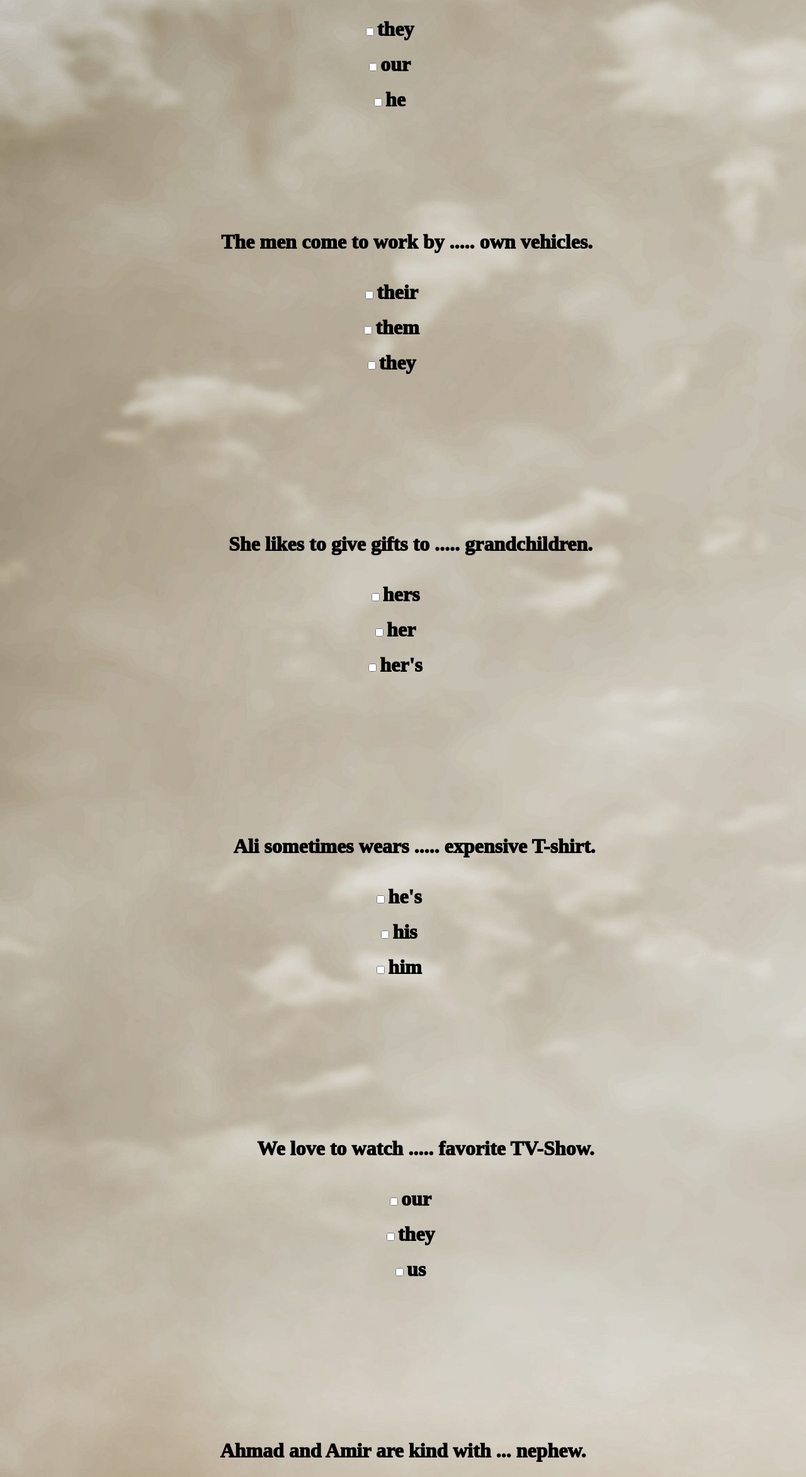
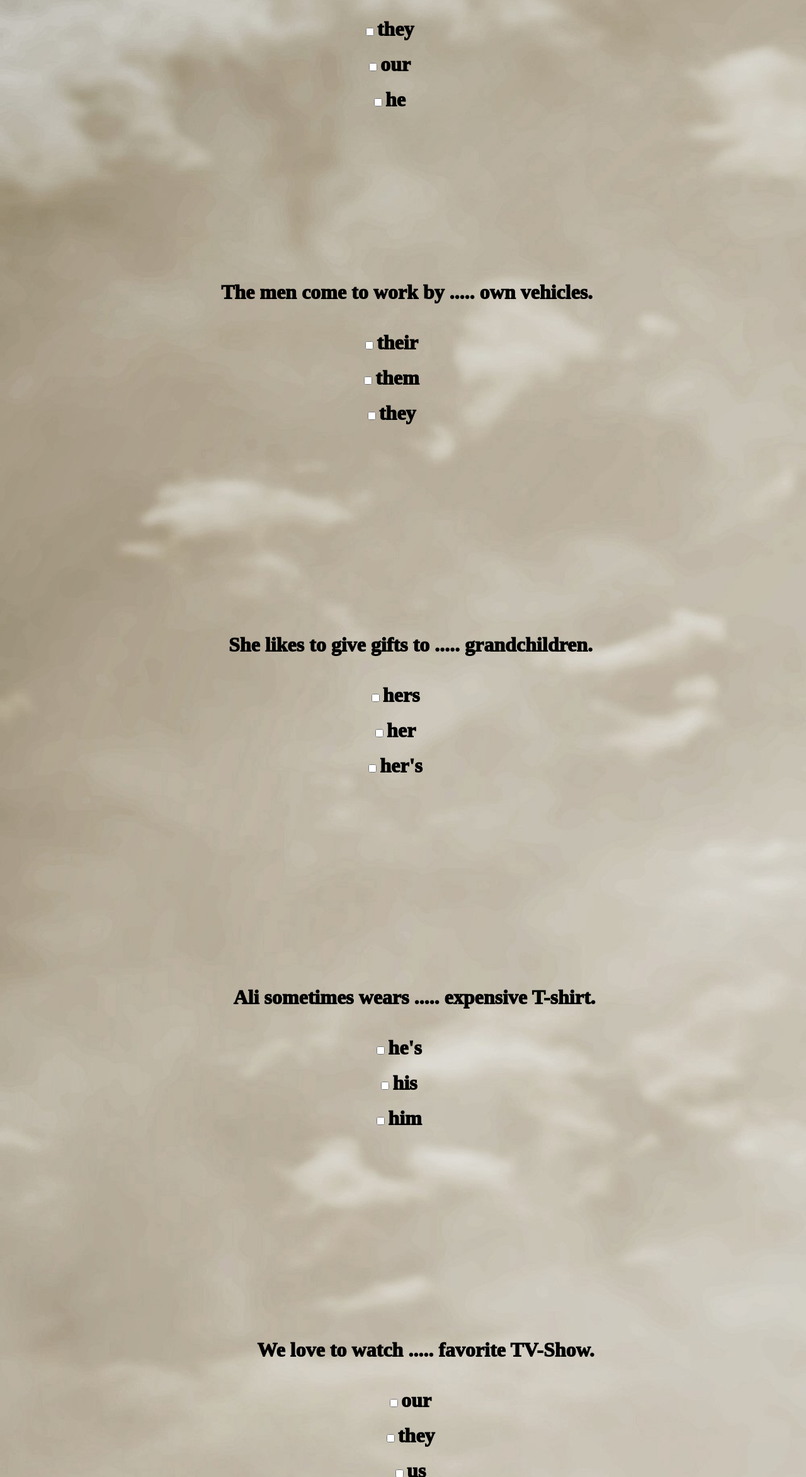
Before and after one commit to seyedghavam-hashemi/possessive-adjectives-1, a plain HTML site: page index2.html in a window 1280 px wide. Shown: the part 454-2800 px from the top of the page at 63% size. Drawn offline with nearby package versions, Linux system fonts and the light colour scheme; a small style sheet from the web is missing; a web font is replaced by a local one.

Commit message:
Add files via upload

```diff
--- a/css/style-parrallax-1.css
+++ b/css/style-parrallax-1.css
@@ -63,7 +63,7 @@
     background-repeat: no-repeat;
     background-size: cover;
     min-height: 100%;
-    height: 60vh;
+    height: 70vh;
     margin-bottom: 0vh;
     text-align: center;
 
@@ -88,7 +88,7 @@
     background-repeat: no-repeat;
     background-size: cover;
     min-height: 100%;
-    height: 60vh;
+    height: 70vh;
     margin-bottom: 0vh;
     text-align: center;
 
@@ -109,7 +109,7 @@
     background-repeat: no-repeat;
     background-size: cover;
     min-height: 100%;
-    height: 60vh;
+    height: 70vh;
     margin-bottom: 0vh;
     text-align: center;
 
@@ -129,7 +129,7 @@
     background-repeat: no-repeat;
     background-size: cover;
     min-height: 100%;
-    height: 60vh;
+    height: 70vh;
     margin-bottom: 0vh;
     text-align: center;
 
@@ -150,7 +150,7 @@
     background-repeat: no-repeat;
     background-size: cover;
     min-height: 100%;
-    height: 60vh;
+    height: 70vh;
     margin-bottom: 0vh;
     text-align: center;
 
@@ -171,7 +171,7 @@
     background-repeat: no-repeat;
     background-size: cover;
     min-height: 100%;
-    height: 60vh;
+    height: 70vh;
     margin-bottom: 0vh;
     text-align: center;
 
@@ -191,7 +191,7 @@
     background-repeat: no-repeat;
     background-size: cover;
     min-height: 100%;
-    height: 60vh;
+    height: 70vh;
     margin-bottom: 0vh;
     text-align: center;
 
--- a/css/style-parrallax-2.css
+++ b/css/style-parrallax-2.css
@@ -34,7 +34,7 @@
 .bg-qu-1{
     /*background-image: url('../img/bg-1-1.jpg');*/
     min-height: 100%;
-    height: 60vh;
+    height: 70vh;
     margin-bottom: 0vh;
     text-align: center;
 
@@ -66,7 +66,7 @@
     background-repeat: no-repeat;
     background-size: cover;
     min-height: 100%;
-    height: 60vh;
+    height: 70vh;
     margin-bottom: 0vh;
     text-align: center;
 
@@ -92,7 +92,7 @@
     background-repeat: no-repeat;
     background-size: cover;
     min-height: 100%;
-    height: 60vh;
+    height: 70vh;
     margin-bottom: 0vh;
     text-align: center;
 
@@ -114,7 +114,7 @@
     background-repeat: no-repeat;
     background-size: cover;
     min-height: 100%;
-    height: 60vh;
+    height: 70vh;
     margin-bottom: 0vh;
     text-align: center;
 
@@ -135,7 +135,7 @@
     background-repeat: no-repeat;
     background-size: cover;
     min-height: 100%;
-    height: 60vh;
+    height: 70vh;
     margin-bottom: 0vh;
     text-align: center;
 
@@ -157,7 +157,7 @@
     background-repeat: no-repeat;
     background-size: cover;
     min-height: 100%;
-    height: 60vh;
+    height: 70vh;
     margin-bottom: 0vh;
     text-align: center;
 
@@ -179,7 +179,7 @@
     background-repeat: no-repeat;
     background-size: cover;
     min-height: 100%;
-    height: 60vh;
+    height: 70vh;
     margin-bottom: 0vh;
     text-align: center;
 
@@ -200,7 +200,7 @@
     background-repeat: no-repeat;
     background-size: cover;
     min-height: 100%;
-    height: 60vh;
+    height: 70vh;
     margin-bottom: 0vh;
     text-align: center;
 
--- a/css/style-parrallax-3.css
+++ b/css/style-parrallax-3.css
@@ -34,7 +34,7 @@
 .bg-qu-1{
     /*background-image: url('../img/bg-1-1.jpg');*/
     min-height: 100%;
-    height: 60vh;
+    height: 70vh;
     margin-bottom: 0vh;
     text-align: center;
 
@@ -66,7 +66,7 @@
     background-repeat: no-repeat;
     background-size: cover;
     min-height: 100%;
-    height: 60vh;
+    height: 70vh;
     margin-bottom: 0vh;
     text-align: center;
 
@@ -92,7 +92,7 @@
     background-repeat: no-repeat;
     background-size: cover;
     min-height: 100%;
-    height: 60vh;
+    height: 70vh;
     margin-bottom: 0vh;
     text-align: center;
 
@@ -114,7 +114,7 @@
     background-repeat: no-repeat;
     background-size: cover;
     min-height: 100%;
-    height: 60vh;
+    height: 70vh;
     margin-bottom: 0vh;
     text-align: center;
 
@@ -135,7 +135,7 @@
     background-repeat: no-repeat;
     background-size: cover;
     min-height: 100%;
-    height: 60vh;
+    height: 70vh;
     margin-bottom: 0vh;
     text-align: center;
 
@@ -157,7 +157,7 @@
     background-repeat: no-repeat;
     background-size: cover;
     min-height: 100%;
-    height: 60vh;
+    height: 70vh;
     margin-bottom: 0vh;
     text-align: center;
 
@@ -179,7 +179,7 @@
     background-repeat: no-repeat;
     background-size: cover;
     min-height: 100%;
-    height: 60vh;
+    height: 70vh;
     margin-bottom: 0vh;
     text-align: center;
 
@@ -200,7 +200,7 @@
     background-repeat: no-repeat;
     background-size: cover;
     min-height: 100%;
-    height: 60vh;
+    height: 70vh;
     margin-bottom: 0vh;
     text-align: center;
 
```
